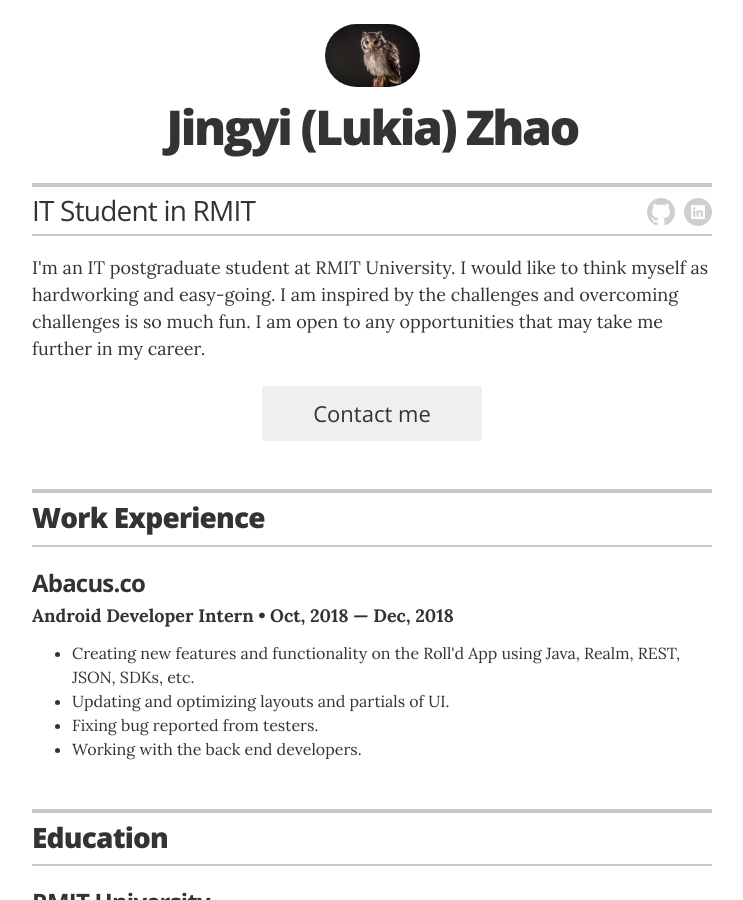
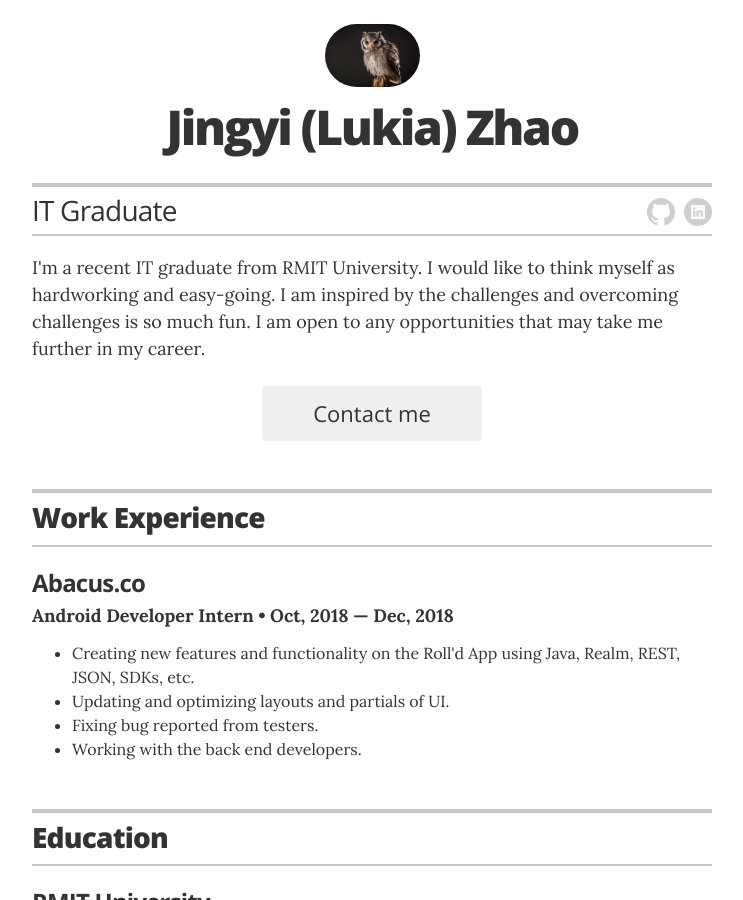
Before and after one commit to rmit-s3681602-JingYi-Zhao/rmit-s3681602-JingYi-Zhao.github.io, a Jekyll site: the page built from index.html, in a window 1280 px wide and 900 px high. Shown: the whole window, without its empty margins (268-1011 px from the left). Built offline with Jekyll 4.4.1, drawn with Linux system fonts in a browser that asks for light colours.

Commit message:
minor update

```diff
--- a/_config.yml
+++ b/_config.yml
@@ -11,7 +11,7 @@
 # Resume settings
 resume_avatar:                  "true"
 resume_name:                    "Jingyi (Lukia) Zhao"
-resume_title:                   "IT Student in RMIT"
+resume_title:                   "IT Graduate"
 
 # used for the contact button in _layouts/resume.html
 resume_contact_email:           "yifengzhao0530@gmail.com"
@@ -23,7 +23,7 @@
 resume_header_contact_info:     "604 Swanston Street, Melbourne, 3000 • yifengzhao0530@gmail.com"
 display_header_contact_info:    "false"
 
-resume_header_intro: "<p> I'm an IT postgraduate student at RMIT University.
+resume_header_intro: "<p> I'm a recent IT graduate from RMIT University.
                       I would like to think myself as hardworking and easy-going.
                       I am inspired by the challenges and overcoming challenges is so much fun.
                       I am open to any opportunities that may take me further in my career.
@@ -49,7 +49,7 @@
 # Resume social links
 # uncomment the options you wish to display, and add your own URL
 resume_social_links:
-  resume_github_url:            "https://github.com/rmit-s3681602-JingYi-Zhao"
+  resume_github_url:            "https://github.com/lukiazhao"
   # resume_twitter_url:           "http://twitter.com/jglovier"
   # resume_dribbble_url:          "https://dribbble.com/jag"
   # resume_facebook_url:          "insert Facebook URL here"
```
